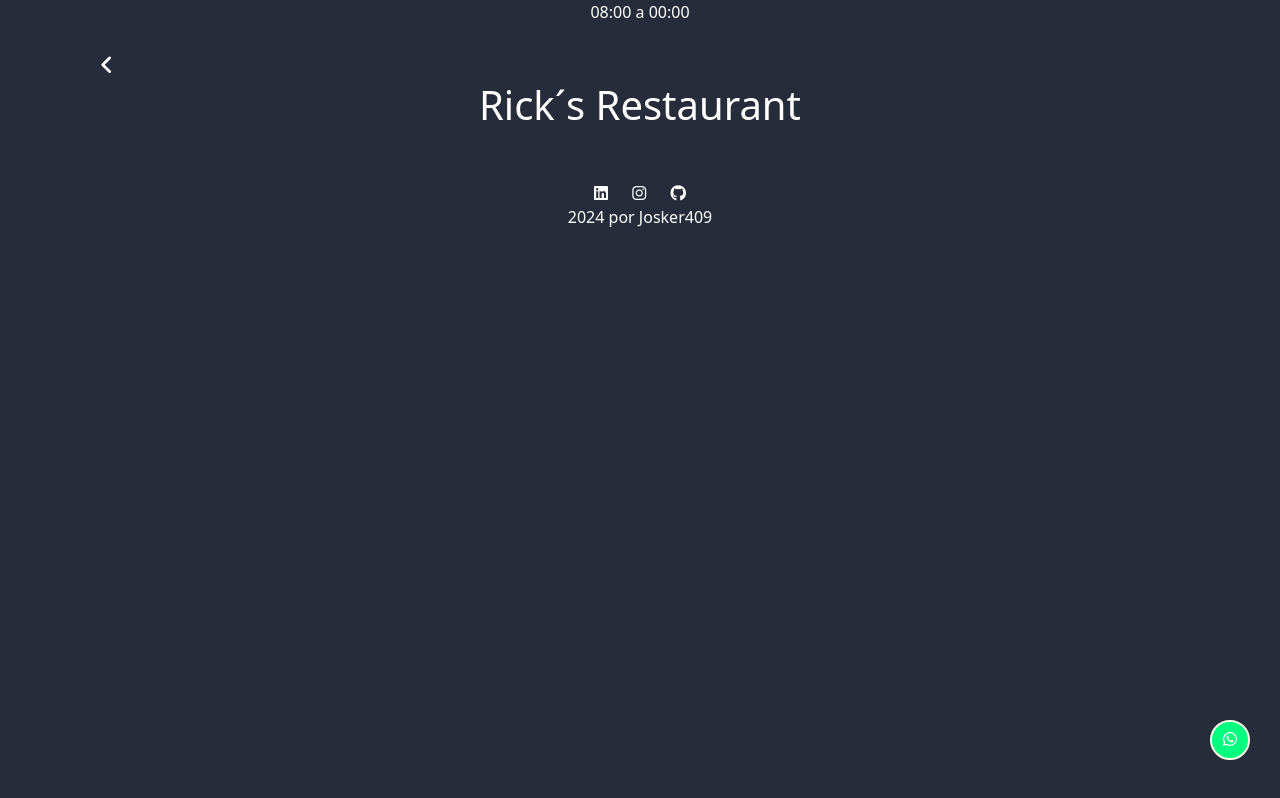
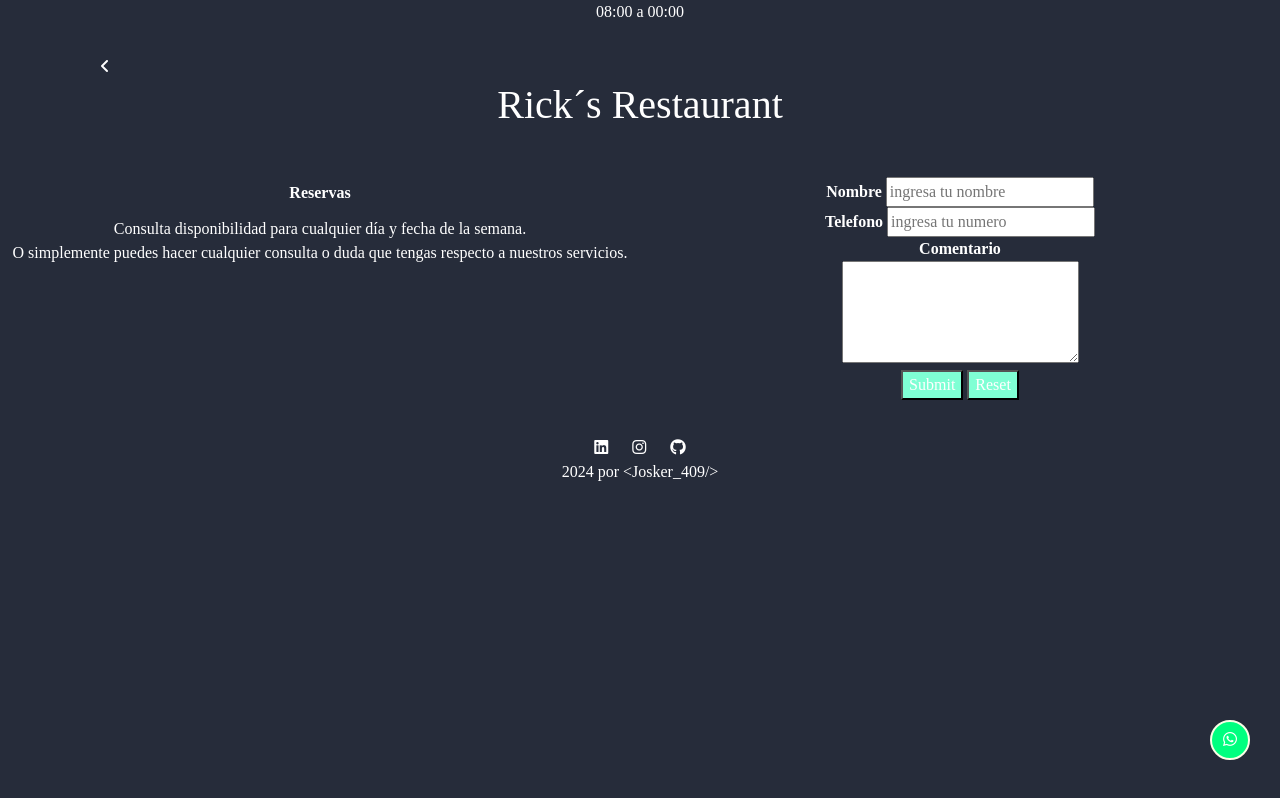
Before and after one commit to Josker409/rick_food, a plain HTML site: page reservas.html in a window 1280 px wide. Drawn offline with nearby package versions, Linux system fonts and the light colour scheme; a web font is replaced by a local one.

Commit message:
mejora de diseño index y texto en reservas

```diff
--- a/estilos.css
+++ b/estilos.css
@@ -1,3 +1,5 @@
+@import url('https://fonts.googleapis.com/css2?family=Poetsen+One&display=swap');
+
 .horario{
     text-align: center;
 }
@@ -8,15 +10,18 @@ body{
     background-attachment: fixed;
     background-size: contain;
     background-repeat: no-repeat;
+    background-position-y: center;
 }
 *{
     color: white;
+    font-family: poetsen-one;
 }
+
 .atras{
     margin-left: 100px;
     height: 100px;
     width: 100px;
-    font-size: 22px;;
+    font-size: 22px;
 }
 
 h1{
@@ -37,7 +42,17 @@ button{
     height: 100px;
     width: 100px;
     border-radius: 100%;
-    box-shadow: tomato 0 0 0 2px;
+    box-shadow: aquamarine 0 0 0 2px;
+}
+
+.container-fluid{
+    text-align: center;
+}
+.submit{
+    background-color: aquamarine;
+}
+.reset{
+    background-color: aquamarine;
 }
 
 
@@ -57,10 +72,10 @@ footer .redes a{
     text-decoration: none;
 }
 
-footer .redes i{
-    /* color: azure; */
+/* footer .redes i{
+    color: azure;
     font-style: 50px;
-}
+} */
 .linkedin{
     margin: 20px;
 }
@@ -84,3 +99,25 @@ footer .redes i{
     border-radius: 50%;
     border: 2px solid #F8FFE5;
 }
+
+@media only screen and (min-width: 0px) {
+    *{
+        font-size: 16px;
+    }
+
+    button{
+        margin-left: 40px;
+    }
+}
+
+@media only screen and (min-width: 768px) {
+    button{
+        margin-left: 160px;
+    }
+}
+
+@media only screen and (min-width: 1024px) {
+    button{
+        margin-left: 200px;
+    }
+}
--- a/reservas.html
+++ b/reservas.html
@@ -27,6 +27,45 @@
 
     <br>
 
+    <div class="container-fluid">
+        <div class="row">
+            <main class="col-xs-6 col-md-6">
+                <h1>
+                    <strong>Reservas</strong>
+                </h1>
+                <dd>
+                    Consulta disponibilidad para cualquier día y fecha de la semana.
+                    <br>
+                    O simplemente puedes hacer cualquier consulta o duda que tengas respecto a nuestros servicios.
+                </dd>
+            </main>
+            <aside class="col-xs-6 col-md-6">
+                <p>
+                    <form action="enviar.php" method="post/plain">
+                        <label for="" class="nombre1">
+                            <strong>Nombre</strong>
+                        </label>
+                        <input type="text" required placeholder="ingresa tu nombre">
+                        <br>
+                        <label for="" class="telefono1">
+                            <strong>Telefono</strong>
+                        </label>
+                        <input type="number" required placeholder="ingresa tu numero">
+                        <br>
+                        <label for="" class="comentario1">
+                            <strong>Comentario</strong>
+                        </label>
+                        <br>
+                        <textarea name="" id="" cols="24" rows="4"></textarea>
+                        <br>
+                        <input type="submit" class="submit">
+                        <input type="reset" class="reset">
+                    </form>
+                </p>
+            </aside>
+        </div>
+    </div>
+
     <footer class="footer">
         <div class="redes">
             <a href="https://www.linkedin.com/in/josker-guzman/" class="linkedin">
@@ -39,7 +78,7 @@
                 <i class="fa-brands fa-github"></i>
             </a>
             <br>
-            <a href="index.html" class="copyright">2024 por Josker409</a>
+            <a href="index.html" class="copyright">2024 por <<t>Josker_409</t>/></a>
         </div>
     </footer>
 
```
Also changed, not shown: cafeteria.html (+1 -1 lines), index.html (+1 -1 lines), restaurante.html (+1 -1 lines).
